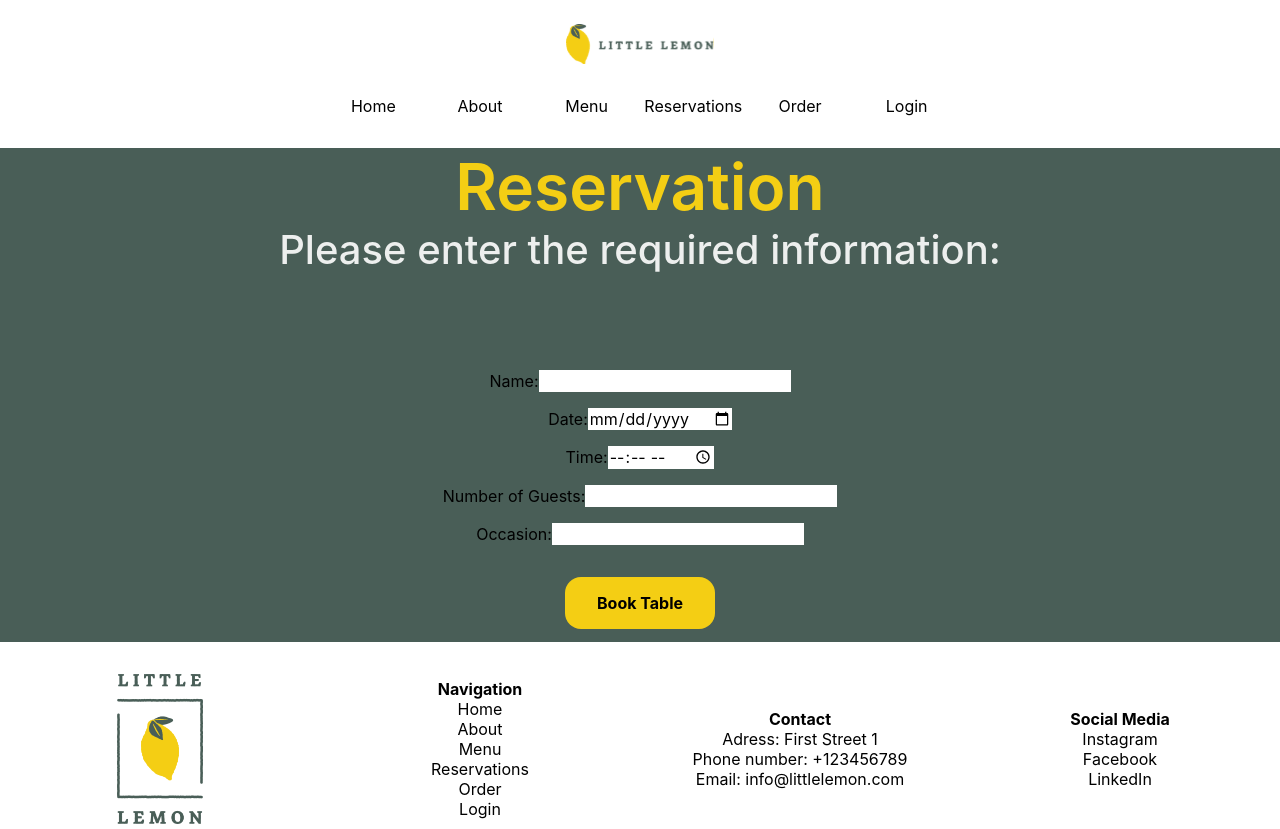
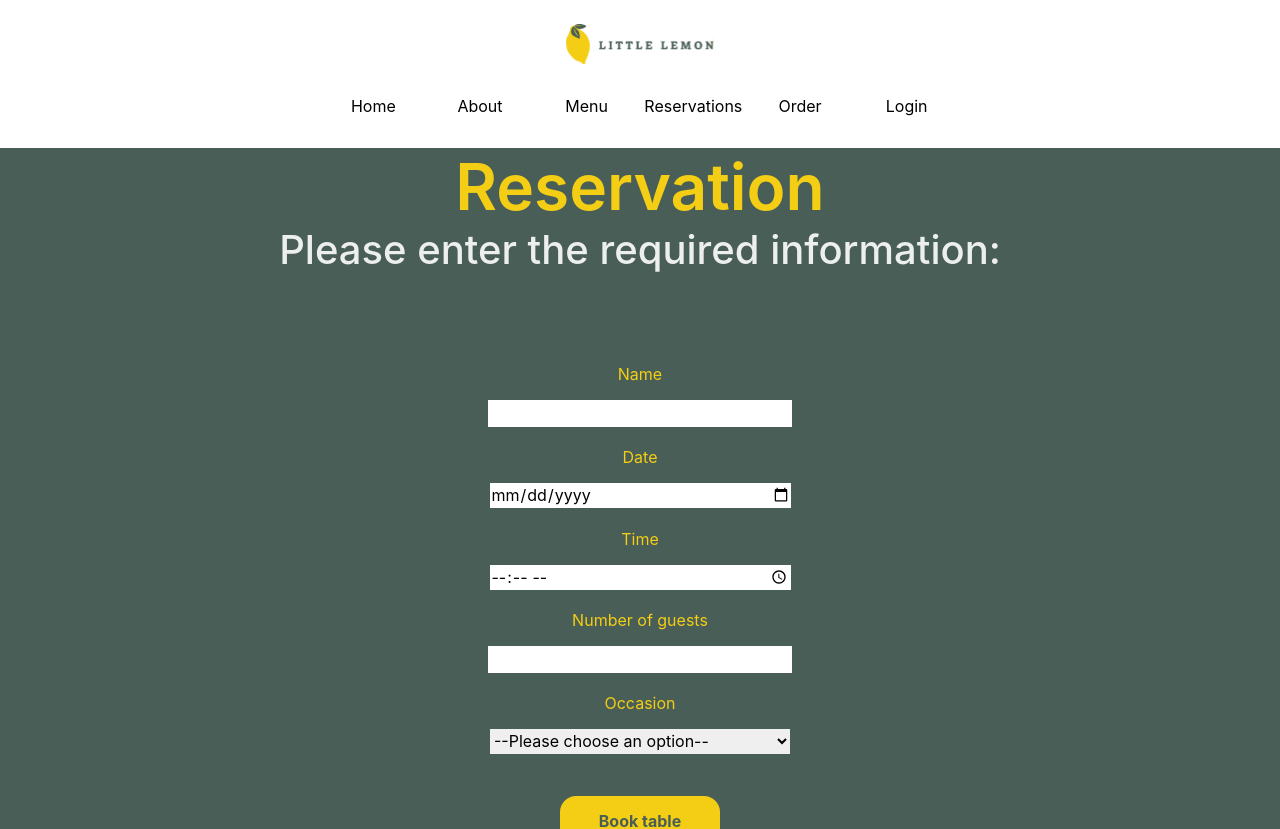
Before and after one commit to Yoschi95/little-lemon, a React (Create React App) app: page /Reservations in a window 1280 px wide. Shown: the top 829 px of the page. Built offline with nearby package versions, Linux system fonts and the light colour scheme.

Commit message:
style reservation form

```diff
--- a/src/components/pages/Home.js
+++ b/src/components/pages/Home.js
@@ -13,7 +13,7 @@ function Home() {
     return (
         <main className="home">
             <div className='leftSide'>
-                <h1>Litte Lemon</h1>
+                <h1>Little Lemon</h1>
                 <h2>Chicago</h2>
                 <p>We are a family owned Mediterranean restaurant, focused on traditional recipes served with a modern twist.</p>
                 <ReserveButton onClick={handleClick}> Reserve table </ReserveButton>
--- a/src/components/shared/ReservationForm.css
+++ b/src/components/shared/ReservationForm.css
@@ -1,15 +1,66 @@
 .reservation-form {
-    margin: 5rem 0rem 0rem 0rem;
+    margin: 5rem 0rem 5rem 0rem;
+    display: grid;
+    grid-template-areas:
+        "name"
+        "date"
+        "time"
+        "numOfGuests"
+        "occasion"
+        "submitButton";
+    grid-template-columns: 1fr;
+    grid-template-rows: 1fr 1fr 1fr 1fr 1fr 1fr;
+    align-items: center;
+    justify-items: center;
+    text-align: center;
+    color: #F4CE14;
 }
 
-.reservation-form label * {
-    margin: 1rem 0rem 0rem 0rem;
+.reservation-form label {
+    margin-top: 0rem;
+}
+
+.reservation-form .name {
+    grid-area: name;
+}
+
+.reservation-form p {
+    margin-bottom: 1rem;
+}
+
+.reservation-form .date {
+    grid-area: date;
+}
+
+.reservation-form .time {
+    grid-area: time;
+}
+
+.reservation-form .numofGuests {
+    grid-area: numOfGuests;
+}
+
+.reservation-form .occasion {
+    grid-area: occasion;
+}
+
+.reservation-form input {
+    width: 300px;
+    height: 25px;
+}
+
+.reservation-form select {
+    width: 300px;
+    height: 25px;
 }
 
 .reservation-form button {
+    grid-area: submitButton;
     background-color: #F4CE14;
+    color: #495E57;
     border-radius: 16px;
+    font-weight: 700;
+    width: 160px;
+    height: 50px;
     margin-top: 2rem;
-    padding: 1rem 2rem 1rem 2rem;
-    font-weight: 700;
 }
--- a/src/components/shared/ReservationForm.js
+++ b/src/components/shared/ReservationForm.js
@@ -25,42 +25,37 @@ const ReservationForm = () => {
 
     <form onSubmit={handleSubmit} className='reservation-form'>
 
-      <label>
-        Name:
+      <label className="name">
+        <p>Name</p>
         <input type="text" value={name} onChange={(e) => setName(e.target.value)} required />
       </label>
 
-      <br/>
-
-      <label>
-        Date:
+      <label className="date">
+        <p>Date</p>
         <input type="date" value={date} onChange={(e) => setDate(e.target.value)} required />
       </label>
 
-      <br/>
-
-      <label>
-        Time:
+      <label className="time">
+        <p>Time</p>
         <input type="time" value={time} onChange={(e) => setTime(e.target.value)} required />
       </label>
 
-      <br/>
-
-      <label>
-        Number of Guests:
+      <label className="numofGuests">
+        <p>Number of guests</p>
         <input type="number" value={guests} onChange={(e) => setGuests(e.target.value)} min="1" required />
       </label>
 
-      <br/>
-
-      <label>
-        Occasion:
-        <input type="text" value={occasion} onChange={(e) => setOccasion(e.target.value)} required />
+      <label className="occasion">
+        <p>Occasion</p>
+        <select value={occasion} onChange={(e) => setOccasion(e.target.value)} required >
+          <option value="">--Please choose an option--</option>
+          <option value="birhtday">Birthday</option>
+          <option value="engagement">Engagement</option>
+          <option value="anniversary">Anniversary</option>
+        </select>
       </label>
 
-      <br/>
-
-      <button type="submit">Book Table</button>
+      <button type="submit" className="submitButton">Book table</button>
 
     </form>
 
```
